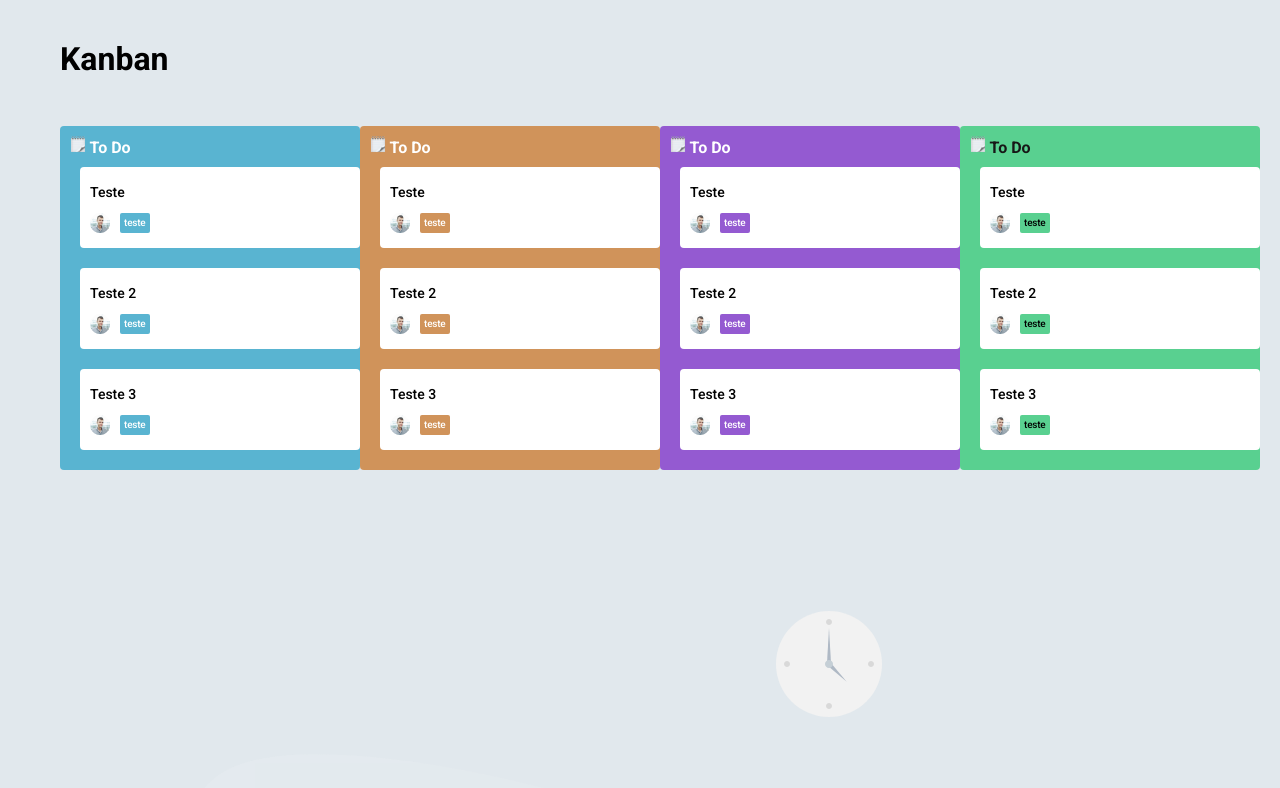
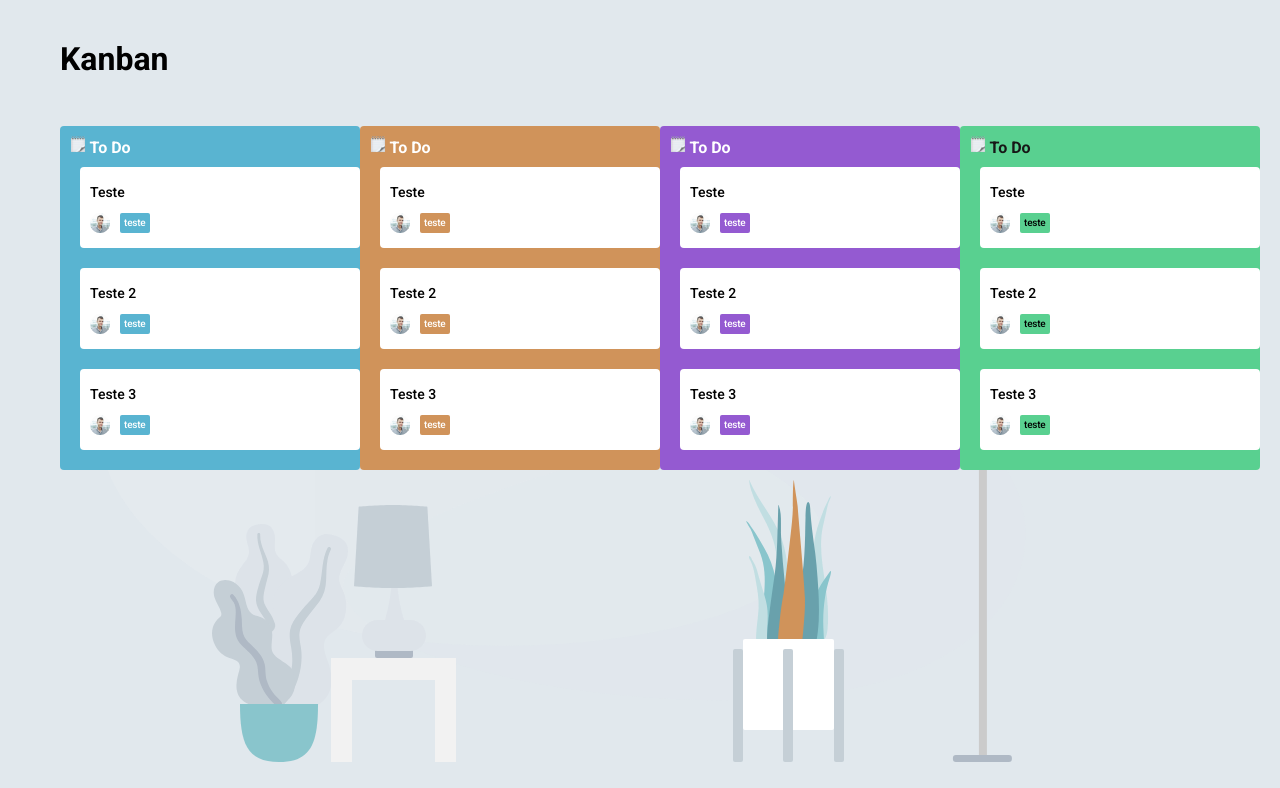
Before and after one commit to PauloHFS/kanban-board, a React (Create React App) app: page / in a window 1280 px wide. Shown: the top 788 px of the page. Built offline with nearby package versions, Linux system fonts and the light colour scheme.

Commit message:
Correção bug background image

```diff
--- a/src/components/Main/Main.css
+++ b/src/components/Main/Main.css
@@ -9,6 +9,8 @@
   order: 2;
   display: flex;
   justify-content: center;
+  position: fixed;
+  z-index: -10;
 }
 
 .bg-text {
```
